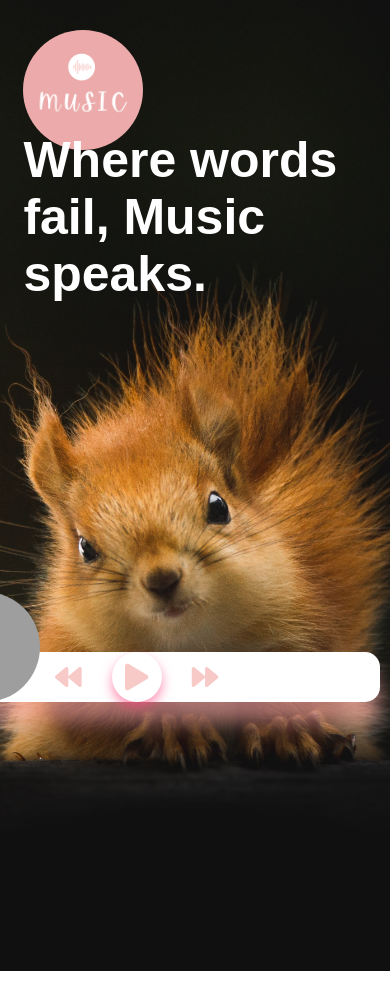
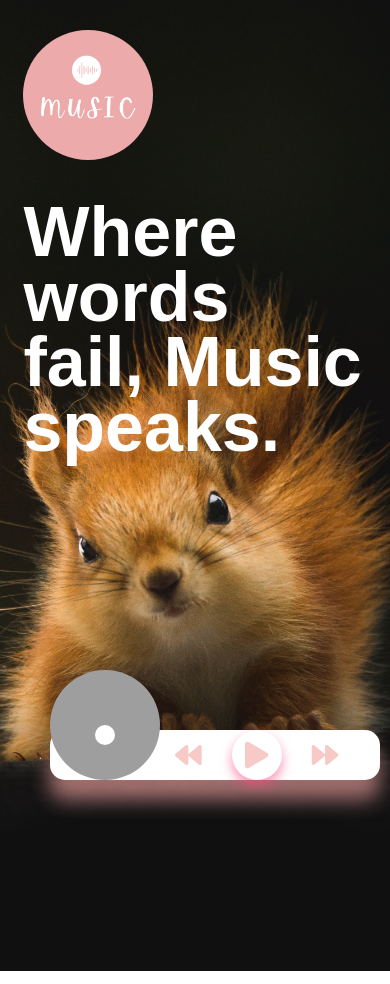
Before and after one commit to urvashi16/Music-player, a plain HTML site: page index.html in a window 390 px wide. Drawn offline with Linux system fonts and the light colour scheme; grey boxes are pictures that could not be loaded.

Commit message:
edited media queries

```diff
--- a/style.css
+++ b/style.css
@@ -1,4 +1,5 @@
 @import url('https://fonts.googleapis.com/css?family=Lato&display=swap');
+
 * {
     margin: 0;
     padding: 0;
@@ -25,8 +26,8 @@
 }
 
 .logo {
-    width: 120px;
-    height: 120px;
+    width: 130px;
+    height: 130px;
     cursor: pointer;
     border-radius: 50%;
 }
@@ -122,7 +123,7 @@
     z-index: 10;
 }
 
-.img-container{
+.img-container {
     width: 110px;
     position: relative;
 
@@ -138,7 +139,6 @@
     left: 0;
     padding-left: 0px;
     animation: rotate-img 3s linear infinite;
-
     animation-play-state: paused;
 }
 
@@ -193,6 +193,7 @@
 .music-info h4 {
     margin: 0;
 }
+
 .music-container.play .music-info {
     opacity: 1;
     transform: translateY(-100%);
@@ -215,17 +216,23 @@
     transform: width 0.1s linear;
 }
 
-@media(max-width: 700px) {
-    .left-col h1{
-        font-size: 50px;
-        line-height: 57px;
-        /* float: right; */
-        padding-top: 80px;
+
+@media(max-width: 380px) {
+
+    .logo {
+        width: 90px;
+        height: 90px;
+    }
+
+    .left-col h1 {
+        font-size: 40px;
+        line-height: 50px;
+        padding-top: 168px;
     }
 
     .left-col {
 
-        margin-top: -200px;
+        margin-top: -220px;
         margin-bottom: 300px;
         z-index: 2;
     }
@@ -233,9 +240,47 @@
 
     .right-col {
 
-        margin-top: 250px;
+        margin-top: 220px;
         margin-left: 40px;
         margin-right: 10px;
 
     }
+
+    .music-container {
+
+        width: 330px;
+
     }
+}
+
+@media (min-width: 380px) and (max-width: 650px) {
+
+    .left-col h1 {
+        font-size: 70px;
+        line-height: 65px;
+        /* float: right; */
+        padding-top: 168px;
+    }
+
+    .left-col {
+
+        margin-top: -220px;
+        margin-bottom: 300px;
+        z-index: 2;
+    }
+
+
+    .right-col {
+
+        margin-top: 220px;
+        margin-left: 40px;
+        margin-right: 10px;
+
+    }
+
+    .music-container {
+
+        width: 330px;
+
+    }
+}
```
Lines whose indentation alone changed are shown as unchanged.
